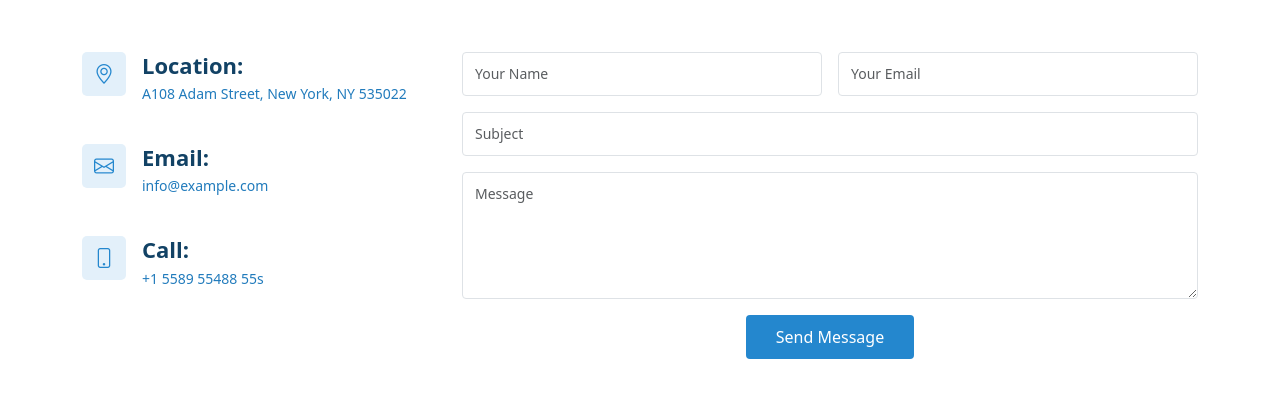
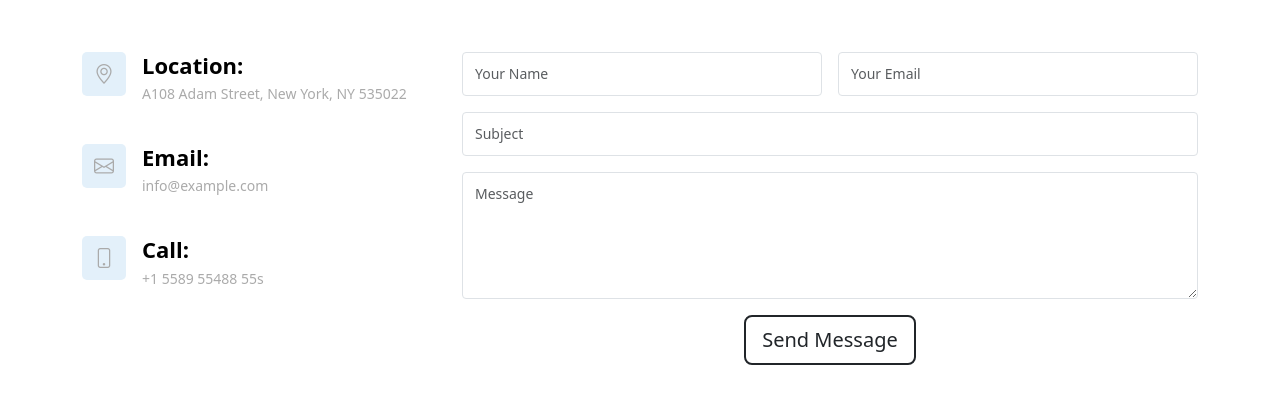
Before and after one commit to pasiths/wad_cw, a plain HTML site: page index.html in a window 1280 px wide. Shown: the part 4298-4701 px from the top of the page. Drawn offline with nearby package versions, Linux system fonts and the light colour scheme.

Commit message:
change contact section

```diff
--- a/css/style.css
+++ b/css/style.css
@@ -182,10 +182,10 @@ header.masthead .h1 {
   font-family: "Raleway", sans-serif;
   font-weight: 600;
   font-size: 14px;
-  color: #151515;
+  color: #aaaaaa;
 }
 
-.contact{
+.contact {
   padding: 5rem 0;
 }
 .contact .info {
@@ -195,7 +195,7 @@ header.masthead .h1 {
 
 .contact .info i {
   font-size: 20px;
-  color: #2487ce;
+  color: #aaaaaa;
   float: left;
   width: 44px;
   height: 44px;
@@ -212,14 +212,14 @@ header.masthead .h1 {
   font-size: 22px;
   font-weight: 600;
   margin-bottom: 5px;
-  color: #124265;
+  color: #000000;
 }
 
 .contact .info p {
   padding: 0 0 0 60px;
   margin-bottom: 0;
   font-size: 14px;
-  color: #217bbc;
+  color: #aaaaaa;
 }
 
 .contact .info .email,
@@ -230,7 +230,7 @@ header.masthead .h1 {
 .contact .info .email:hover i,
 .contact .info .address:hover i,
 .contact .info .phone:hover i {
-  background: #2487ce;
+  background: #aaaaaa;
   color: #fff;
 }
 
@@ -252,7 +252,7 @@ header.masthead .h1 {
   font-weight: 600;
 }
 
-.contact .php-email-form .error-message br+br {
+.contact .php-email-form .error-message br + br {
   margin-top: 25px;
 }
 
@@ -294,7 +294,7 @@ header.masthead .h1 {
 
 .contact .php-email-form input:focus,
 .contact .php-email-form textarea:focus {
-  border-color: #2487ce;
+  border-color: #000000;
 }
 
 .contact .php-email-form input {
@@ -304,16 +304,3 @@ header.masthead .h1 {
 .contact .php-email-form textarea {
   padding: 10px 12px;
 }
-
-.contact .php-email-form button[type=submit] {
-  background: #2487ce;
-  border: 0;
-  padding: 10px 30px;
-  color: #fff;
-  transition: 0.4s;
-  border-radius: 4px;
-}
-
-.contact .php-email-form button[type=submit]:hover {
-  background: #3194db;
-}
--- a/index.html
+++ b/index.html
@@ -388,7 +388,7 @@
                                 <textarea class="form-control" name="message" rows="5" placeholder="Message"
                                     required></textarea>
                             </div>
-                            <div class="text-center col-12"><button type="submit">Send Message</button></div>
+                            <div class="text-center col-12"><button class="btn btn-outline-dark btn-lg border-2" type="submit">Send Message</button></div>
                         </div>
                     </form>
 
```
